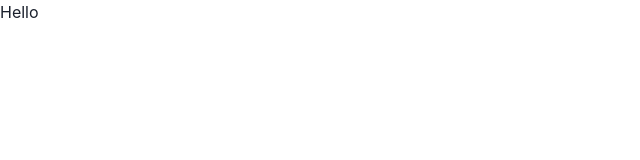
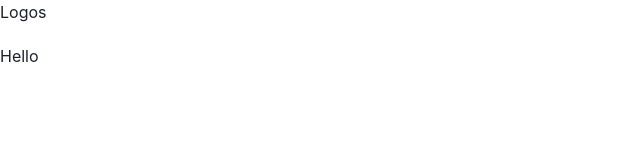
Before and after one commit to vitorAzevedo09/reddit-clone-nextjs, a Next.js app: page / in a window 1280 px wide. Shown: the top 160 px of the page, without its empty margins (0-640 px from the left). Built offline with nearby package versions, Linux system fonts and the light colour scheme.

Commit message:
Components: Layout and Navbar

```diff
--- /dev/null
+++ b/src/components/Layout/Layout.tsx
@@ -0,0 +1,13 @@
+import React from 'react'
+import Navbar from '../Navbar/Navbar';
+
+const Layout: React.FC<React.PropsWithChildren> = ({ children }) => {
+  return (
+    <>
+      <Navbar />
+      <main>{ children }</main>
+    </>
+  )
+}
+
+export default Layout;
--- /dev/null
+++ b/src/components/Navbar/Navbar.tsx
@@ -0,0 +1,13 @@
+import React from 'react'
+import { Flex } from "@chakra-ui/react"
+
+
+const Navbar: React.FC = () => {
+  return (
+    <Flex bg="white" height="44px" padding="6px 12x">
+      <Flex>Logos</Flex>
+    </Flex>
+  )
+}
+
+export default Navbar
--- a/src/pages/_app.tsx
+++ b/src/pages/_app.tsx
@@ -1,11 +1,14 @@
 import { ChakraProvider } from '@chakra-ui/react'
 import type { AppProps } from 'next/app'
 import { theme } from "../chakra/theme"
+import Layout from '../components/Layout/Layout';
 
 export default function App({ Component, pageProps }: AppProps) {
-    return (
-        <ChakraProvider theme={theme}>
-            <Component {...pageProps} />
-        </ChakraProvider>
-    );
+  return (
+    <ChakraProvider theme={theme}>
+      <Layout>
+        <Component {...pageProps} />
+      </Layout>
+    </ChakraProvider>
+  );
 }
```
